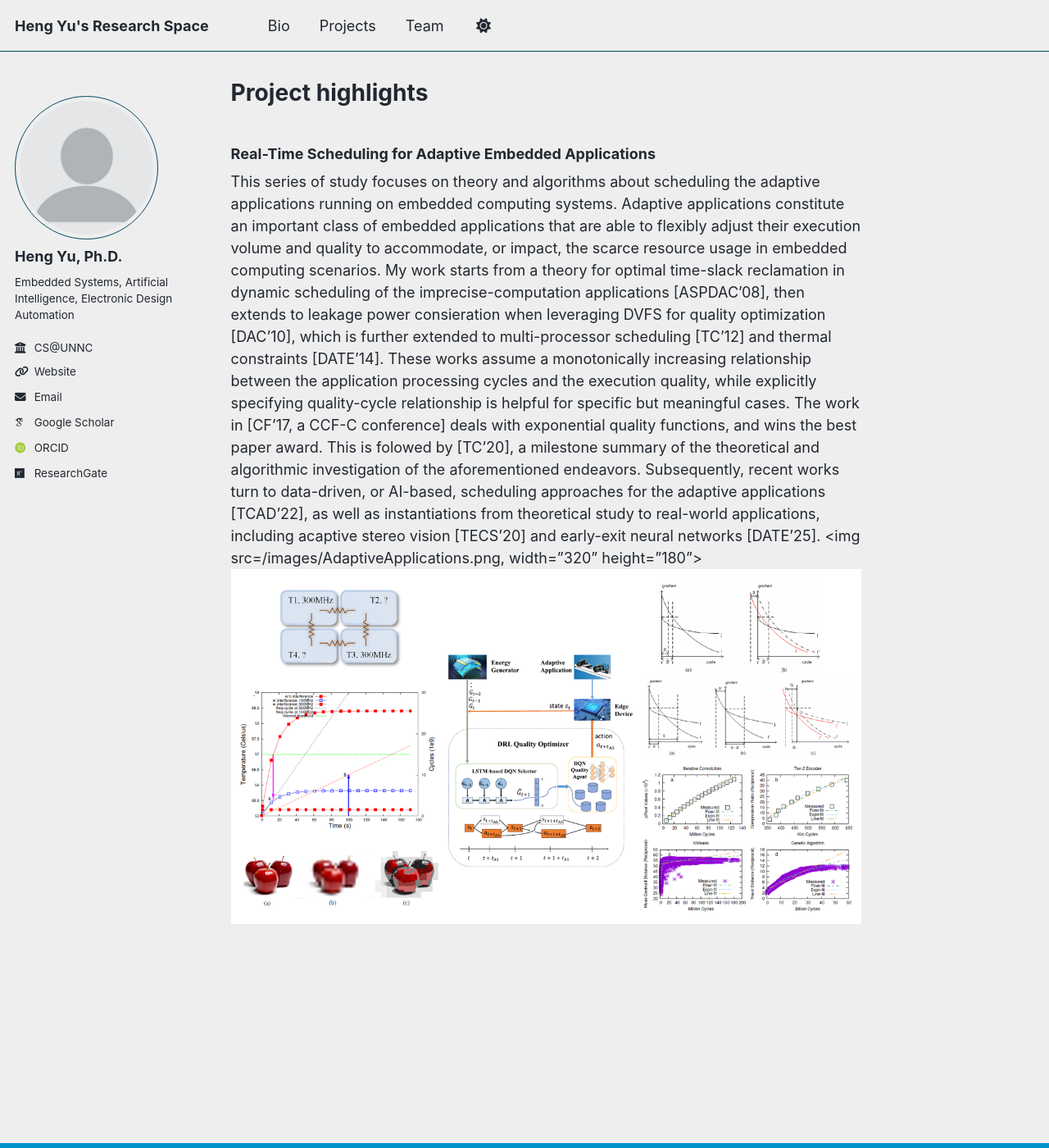
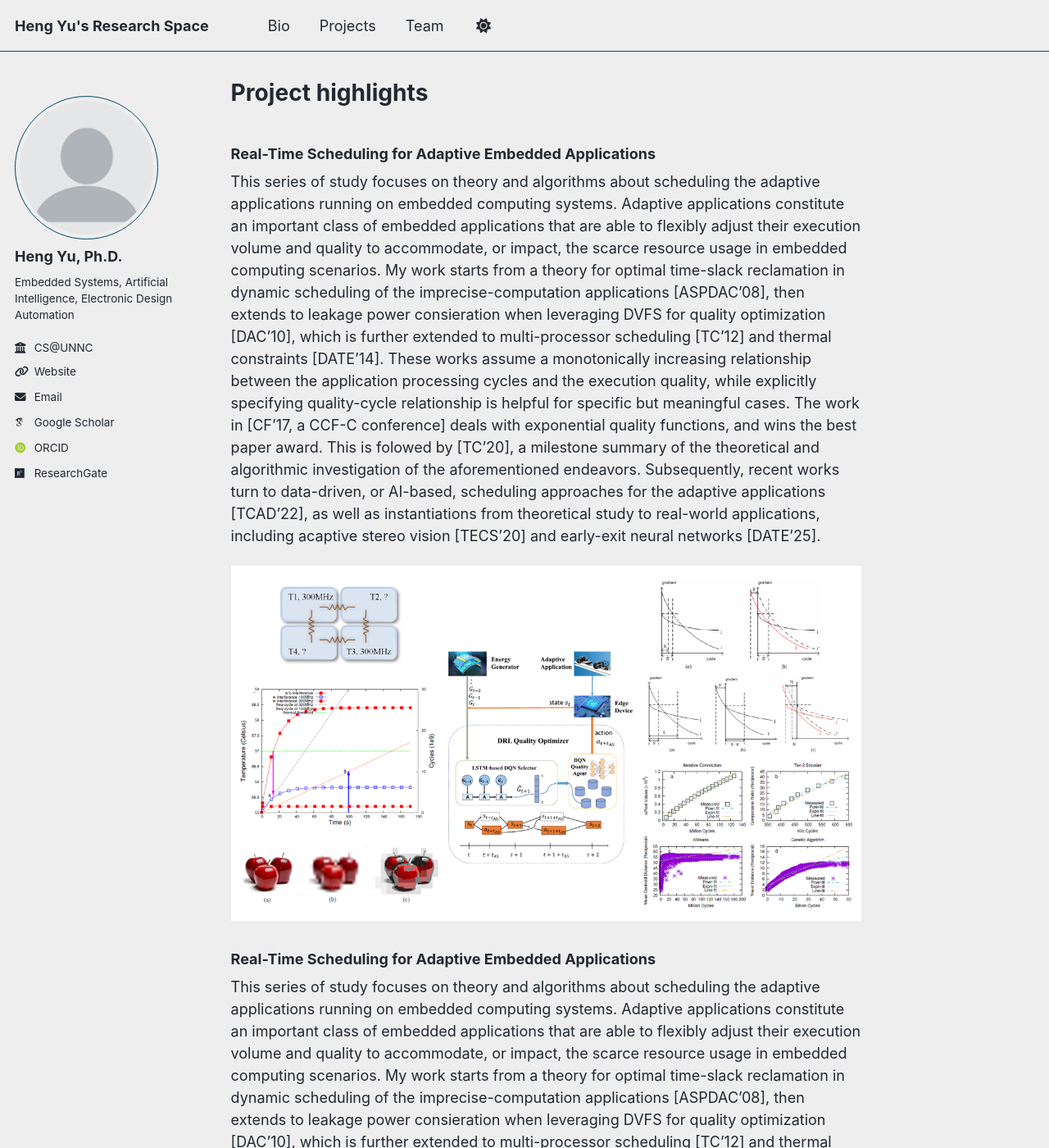
Before and after one commit to eleyuheng/eleyuheng.github.io, a Jekyll site: the page built from _pages/projects.md, in a window 1280 px wide and 1400 px high. Shown: the whole window at 82% size. Built offline with Jekyll 4.4.1, drawn with Linux system fonts in a browser that asks for light colours; some web fonts are replaced; a script that is not in the unit is left out; some of the changed text lies outside the part shown.

Commit message:
Update projects.md

```diff
--- a/_pages/projects.md
+++ b/_pages/projects.md
@@ -7,5 +7,10 @@ author_profile: true
 
 ### Real-Time Scheduling for Adaptive Embedded Applications
 This series of study focuses on theory and algorithms about scheduling the adaptive applications running on embedded computing systems. Adaptive applications constitute an important class of embedded applications that are able to flexibly adjust their execution volume and quality to accommodate, or impact, the scarce resource usage in embedded computing scenarios. My work starts from a theory for optimal time-slack reclamation in dynamic scheduling of the imprecise-computation applications [ASPDAC'08], then extends to leakage power consieration when leveraging DVFS for quality optimization [DAC'10], which is further extended to multi-processor scheduling [TC'12] and thermal constraints [DATE'14]. These works assume a monotonically increasing relationship between the application processing cycles and the execution quality, while explicitly specifying quality-cycle relationship is helpful for specific but meaningful cases. The work in [CF'17, a CCF-C conference] deals with exponential quality functions, and wins the best paper award. This is folowed by [TC'20], a milestone summary of the theoretical and algorithmic investigation of the aforementioned endeavors. Subsequently, recent works turn to data-driven, or AI-based, scheduling approaches for the adaptive applications [TCAD'22], as well as instantiations from theoretical study to real-world applications, including acaptive stereo vision [TECS'20] and early-exit neural networks [DATE'25].
-<img src=/images/AdaptiveApplications.png, width="320" height="180">
+
 ![Adaptive Application Scheduling!](/images/AdaptiveApplications.png "Adaptive Application Scheduling")
+
+### Real-Time Scheduling for Adaptive Embedded Applications
+This series of study focuses on theory and algorithms about scheduling the adaptive applications running on embedded computing systems. Adaptive applications constitute an important class of embedded applications that are able to flexibly adjust their execution volume and quality to accommodate, or impact, the scarce resource usage in embedded computing scenarios. My work starts from a theory for optimal time-slack reclamation in dynamic scheduling of the imprecise-computation applications [ASPDAC'08], then extends to leakage power consieration when leveraging DVFS for quality optimization [DAC'10], which is further extended to multi-processor scheduling [TC'12] and thermal constraints [DATE'14]. These works assume a monotonically increasing relationship between the application processing cycles and the execution quality, while explicitly specifying quality-cycle relationship is helpful for specific but meaningful cases. The work in [CF'17, a CCF-C conference] deals with exponential quality functions, and wins the best paper award. This is folowed by [TC'20], a milestone summary of the theoretical and algorithmic investigation of the aforementioned endeavors. Subsequently, recent works turn to data-driven, or AI-based, scheduling approaches for the adaptive applications [TCAD'22], as well as instantiations from theoretical study to real-world applications, including acaptive stereo vision [TECS'20] and early-exit neural networks [DATE'25].
+
+![Adaptive Application Scheduling!](/images/AdaptiveApplications.png "Adaptive Application Scheduling")
```
